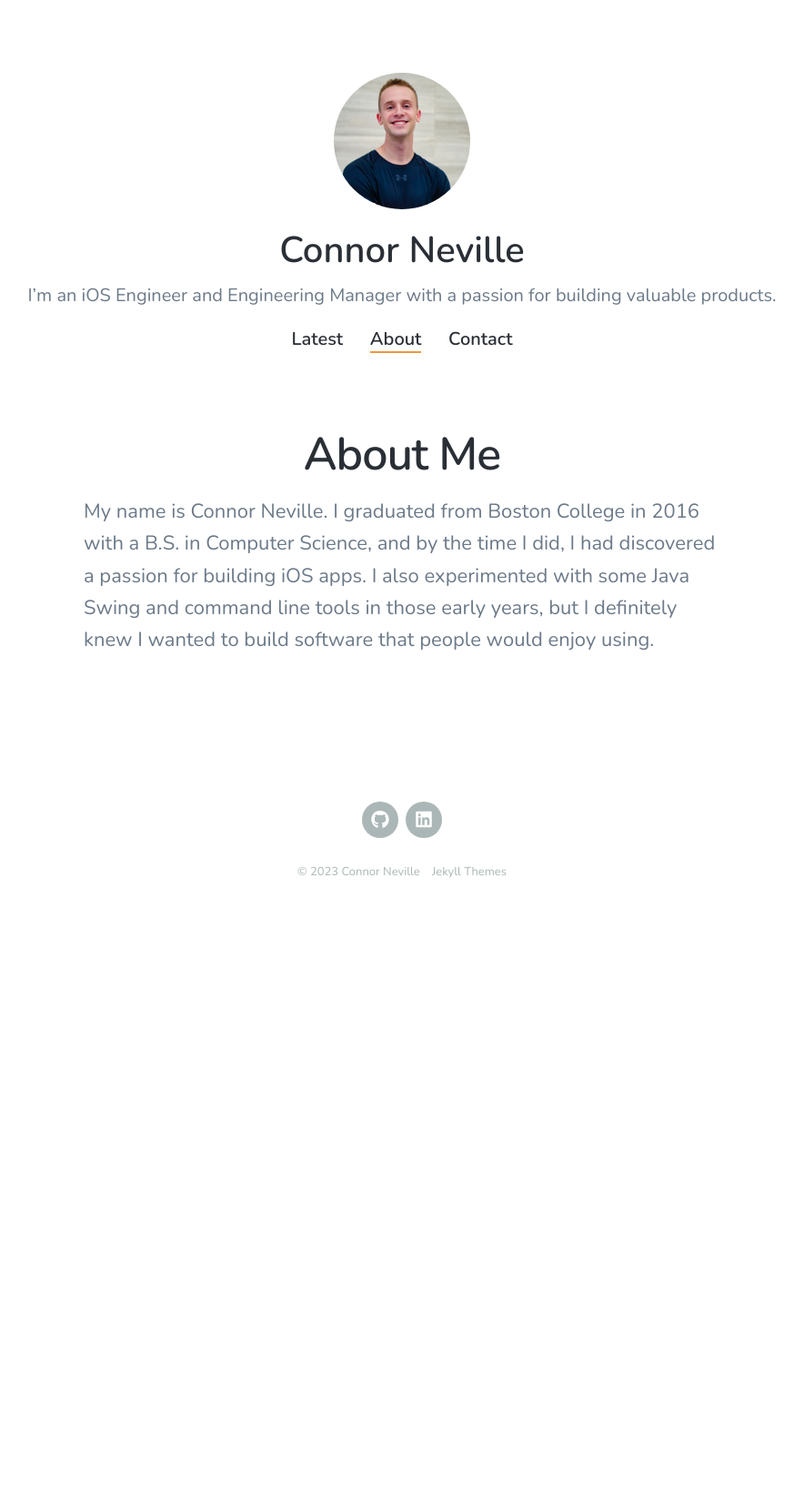
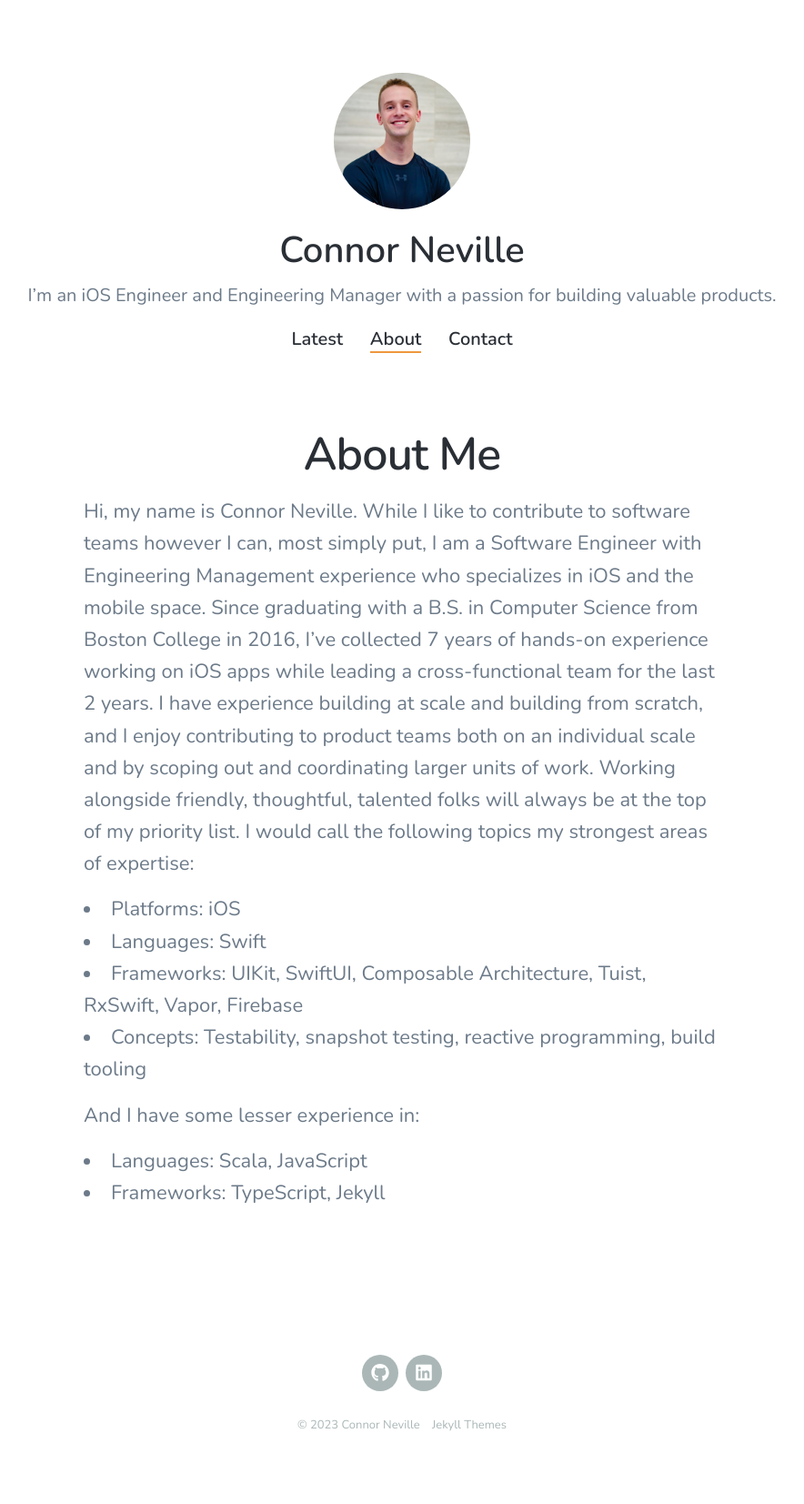
Before and after one commit to nevillco/nevillco.github.io, a Jekyll site: the page built from _pages/about.md, in a window 1280 px wide. Shown: the whole page at 91% size, without its empty margins (198-1082 px from the left). Built offline with Jekyll 4.4.1, drawn with Linux system fonts in a browser that asks for light colours; nearby versions of some CDN libraries; before the commit the page ends 1045 px from its top, so only the background shows below that.

Commit message:
Add to About page draft.

```diff
--- a/_pages/about.md
+++ b/_pages/about.md
@@ -3,4 +3,12 @@ title: About Me
 featured_image: /images/social.jpg
 ---
 
-My name is Connor Neville. I graduated from Boston College in 2016 with a B.S. in Computer Science, and by the time I did, I had discovered a passion for building iOS apps. I also experimented with some Java Swing and command line tools in those early years, but I definitely knew I wanted to build software that people would enjoy using.
+Hi, my name is Connor Neville. While I like to contribute to software teams however I can, most simply put, I am a Software Engineer with Engineering Management experience who specializes in iOS and the mobile space. Since graduating with a B.S. in Computer Science from Boston College in 2016, I've collected 7 years of hands-on experience working on iOS apps while leading a cross-functional team for the last 2 years. I have experience building at scale and building from scratch, and I enjoy contributing to product teams both on an individual scale and by scoping out and coordinating larger units of work. Working alongside friendly, thoughtful, talented folks will always be at the top of my priority list. I would call the following topics my strongest areas of expertise:
+* Platforms: iOS
+* Languages: Swift
+* Frameworks: UIKit, SwiftUI, Composable Architecture, Tuist, RxSwift, Vapor, Firebase
+* Concepts: Testability, snapshot testing, reactive programming, build tooling
+
+And I have some lesser experience in:
+* Languages: Scala, JavaScript
+* Frameworks: TypeScript, Jekyll
```
